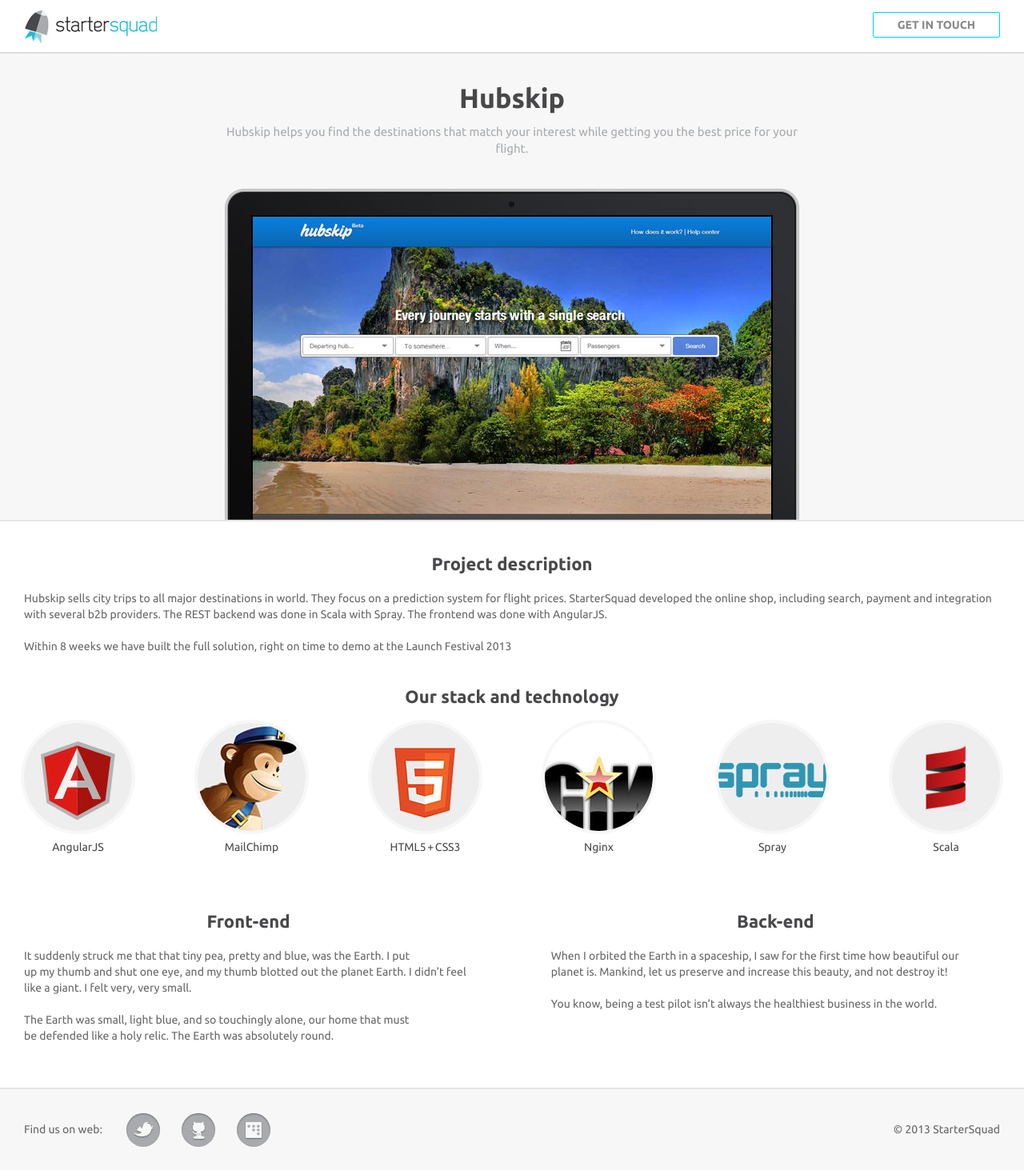
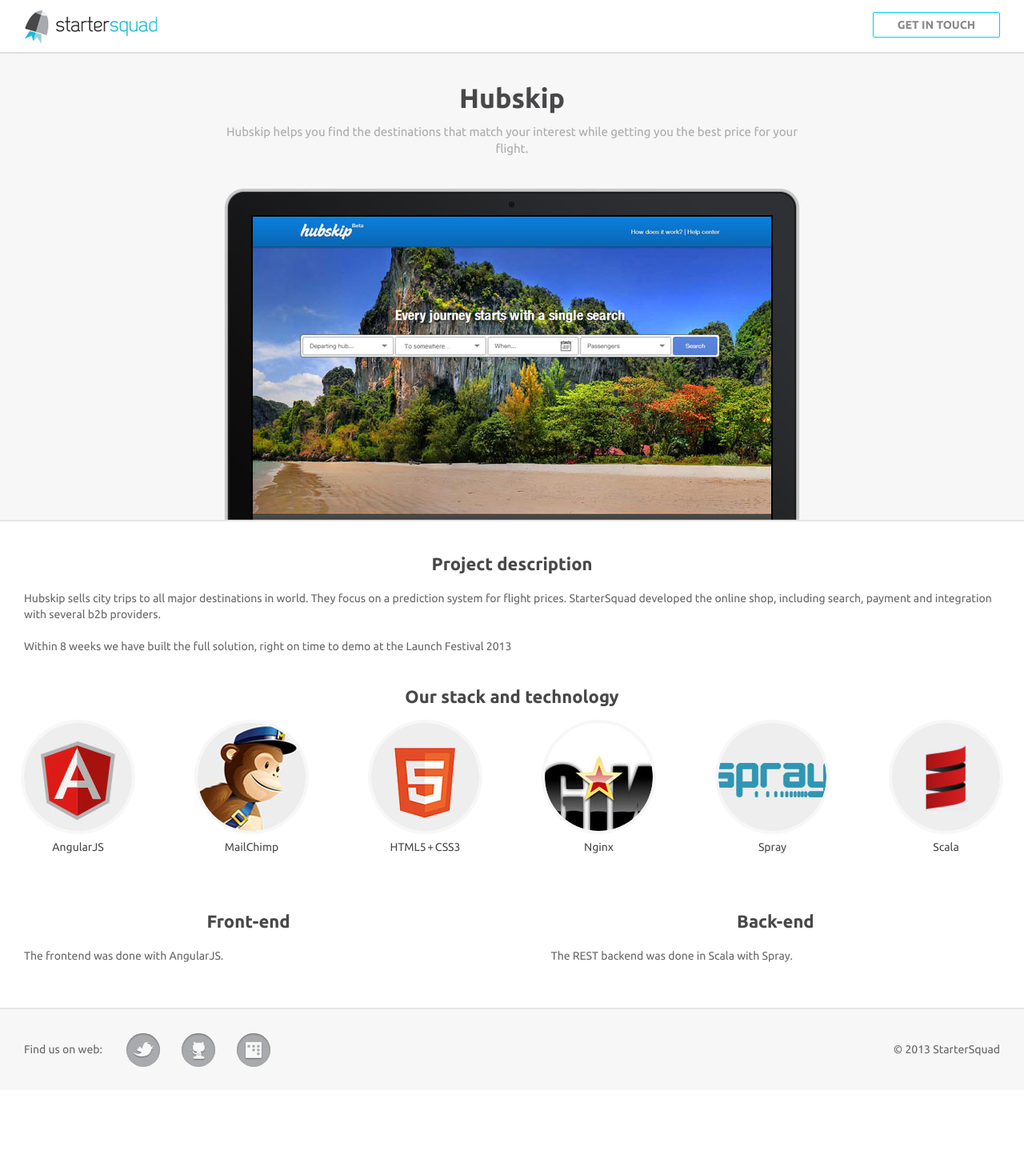
Before and after one commit to StarterSquad/startersquad.com, a Jekyll site: the page built from projects/hubskip/index.html, in a window 1280 px wide. Shown: the whole page at 80% size. Built offline with Jekyll 4.4.1, drawn with Linux system fonts in a browser that asks for light colours; nearby versions of some CDN libraries; a script that is not in the unit is left out; after the commit the page ends 1363 px from its top, so only the background shows below that.

Commit message:
Improves Hubskip project page. Adds short project front and back descriptions. Removes lorem text

```diff
--- a/projects/hubskip/index.html
+++ b/projects/hubskip/index.html
@@ -17,9 +17,9 @@
     <p>
       Hubskip sells city trips to all major destinations in world. They focus on a prediction system for flight prices.
       StarterSquad developed the online shop, including search, payment and integration with several b2b providers.
-      The REST backend was done in Scala with Spray. The frontend was done with AngularJS.</p>
-    <p> Within 8 weeks we have built
-      the full solution, right on time to demo at <a href="http://festival.launch.co/">the Launch Festival 2013</a>
+    </p>
+    <p>
+      Within 8 weeks we have built the full solution, right on time to demo at <a href="http://festival.launch.co/">the Launch Festival 2013</a>
     </p>
     <h2>Our stack and technology</h2>
     <div class="bubbles">
@@ -65,13 +65,11 @@
     <div class="diptych-inner">
       <div class="diptych-section">
         <h2>Front-end</h2>
-        <p>It&nbsp;suddenly struck me&nbsp;that that tiny pea, pretty and blue, was the Earth. I&nbsp;put up&nbsp;my&nbsp;thumb and shut one eye, and my&nbsp;thumb blotted out the planet Earth. I&nbsp;didn&rsquo;t feel like a&nbsp;giant. I&nbsp;felt very, very small.</p>
-        <p>The Earth was small, light blue, and so&nbsp;touchingly alone, our home that must be&nbsp;defended like a&nbsp;holy relic. The Earth was absolutely round.</p>
+        <p>The frontend was done with AngularJS.</p>
       </div>
       <div class="diptych-section">
         <h2>Back-end</h2>
-        <p>When I&nbsp;orbited the Earth in&nbsp;a&nbsp;spaceship, I&nbsp;saw for the first time how beautiful our planet&nbsp;is. Mankind, let&nbsp;us preserve and increase this beauty, and not destroy&nbsp;it!</p>
-        <p>You know, being a&nbsp;test pilot isn&rsquo;t always the healthiest business in&nbsp;the world.</p>
+        <p>The REST backend was done in Scala with Spray.</p>
       </div>
     </div>
   </div>
```
